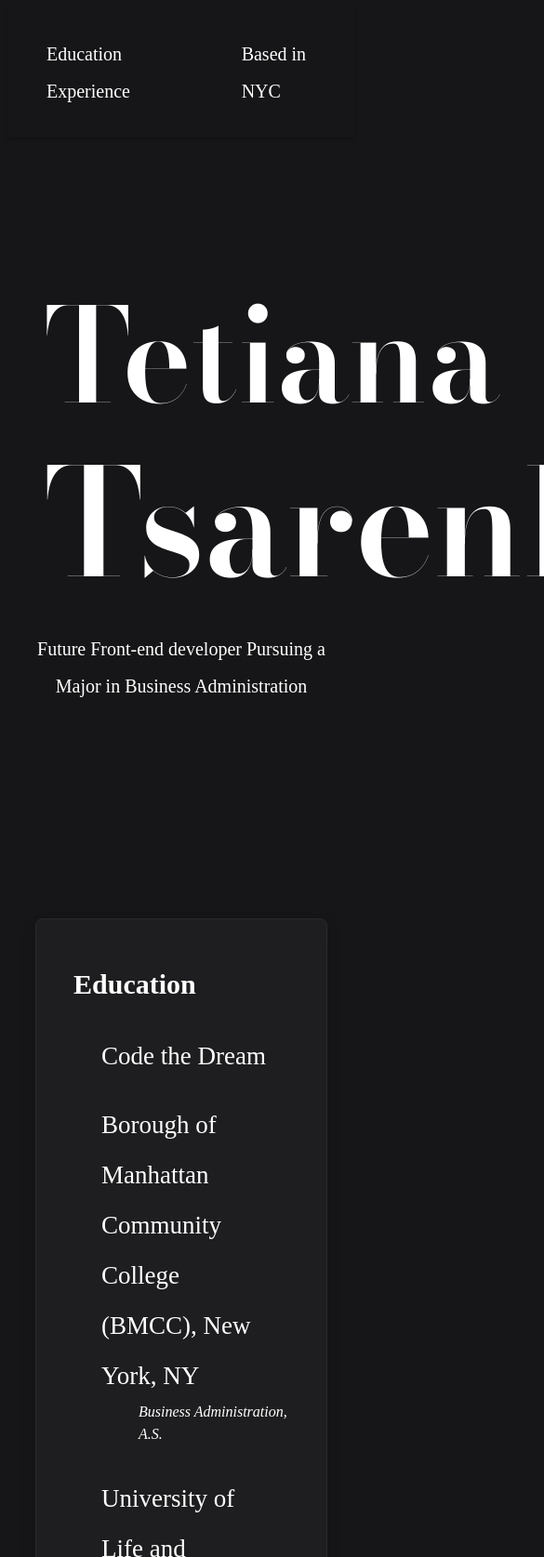
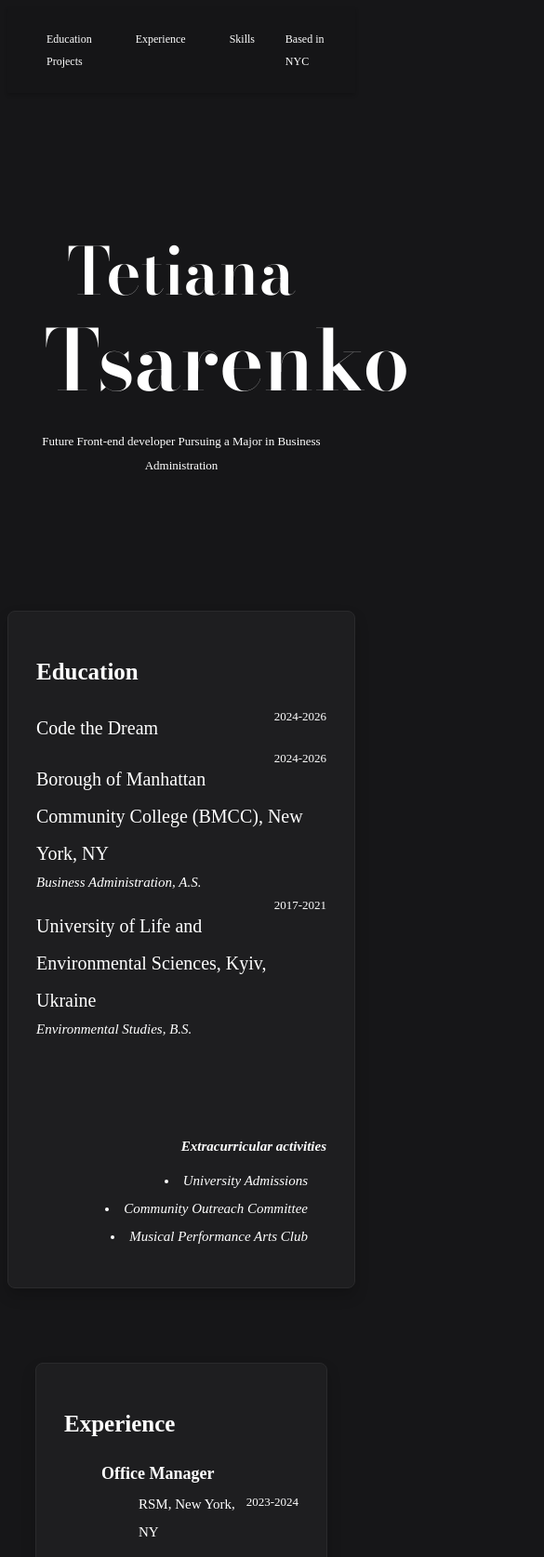
Before and after one commit to tanyya2/tanya_tsarenko_jupiter, a plain HTML site: page index.html in a window 390 px wide. Shown: the top 1675 px of the page at 93% size, 585 px wide, since content can reach past the window. Drawn offline with nearby package versions, Linux system fonts and the light colour scheme.

Commit message:
Lesson-9 - add styling to nav bar; add media query for smaller devices; add skills and project sections; do suggested adjustments from the Lesson-8

```diff
--- a/css/index.css
+++ b/css/index.css
@@ -20,7 +20,7 @@ h1 {
 
 h2 {
   font-size: 30px;
-  margin: 10px;
+  margin: 10px 0px;
 }
 
 .ancor-links-and-location {
@@ -30,6 +30,7 @@ h2 {
   display: flex;
   justify-content: space-between;
   align-items: center;
+  background-color: rgba(22, 22, 24, 0.8);
   padding: 10px 20px;
   font-size: 20px;
 }
@@ -49,7 +50,6 @@ h2 {
   text-decoration: none;
   color: white;
   font-weight: 500;
-  transition: color 0.3s ease, background-color 0.3s ease;
 }
 
 .top-left a:hover {
@@ -69,18 +69,24 @@ h2 {
   padding: 0 30px 130px 30px;
 }
 
+.dates {
+  float: right;
+  font-size: 15px;
+}
+
 .education {
   background-color: #1e1e20;
   border: 1px solid #2a2a2c;
   border-radius: 8px;
   box-shadow: 0 8px 15px rgba(0, 0, 0, 0.2);
+  gap: 35px;
   margin: 80px 30px 180px 30px;
   padding: 30px;
 }
 
 .university-name {
-  font-size: 27px;
-  margin: 20px 20px 0 40px;
+  font-size: 25px;
+  margin: 15px 0px 0 0px;
 }
 
 .speciality {
@@ -91,14 +97,15 @@ h2 {
 .extra-activities {
   text-align: right;
   font-size: 20px;
-  margin: 10px 20px 0 0;
+  margin: 100px 20px 0 0;
+  width: 100%;
   font-style: italic;
 }
 
 .extra-activities-list {
   list-style-position: inside;
   text-align: right;
-  margin: 0 20px 10px 0;
+  margin: 7px 20px 10px 0;
   font-style: italic;
 }
 
@@ -122,10 +129,11 @@ h2 {
 }
 
 .responsibilities-list {
-  list-style-position: inside;
-  padding-left: 40px;
-  margin: 0 0 20px 100px;
-  font-size: 18px;
+  list-style-type: square;
+  list-style-position: outside;
+  padding: 10px;
+  margin: 15px 0 20px 100px;
+  font-size: 20px;
 }
 
 .connect {
@@ -144,3 +152,58 @@ h2 {
 i:hover {
   color: #e6e6e6;
 }
+
+@media (min-width: 300px) and (max-width: 767px) {
+  body {
+    font-size: 10px;
+  }
+  h1 {
+    font-size: 70px;
+  }
+
+  h2 {
+    font-size: 25px;
+    margin: 10px 0px;
+  }
+  .surname {
+    font-size: 90px;
+  }
+  .education {
+    margin: 0px;
+  }
+  .ancor-links-and-location {
+    font-size: 12px;
+  }
+  .speciality {
+    text-align: left;
+    margin: 0;
+    font-size: 15px;
+  }
+  .about {
+    font-size: 13px;
+  }
+  .dates {
+    font-size: 13px;
+  }
+  .university-name {
+    font-size: 20px;
+  }
+  .extra-activities {
+    font-size: 15px;
+  }
+  .extra-activities-list {
+    font-size: 15px;
+  }
+  .position-at-work {
+    font-size: 18px;
+  }
+  .company-name {
+    font-size: 15px;
+  }
+  .responsibilities-list {
+    font-size: 16px;
+  }
+  .connect-icons {
+    font-size: 25px;
+  }
+}
--- a/index.html
+++ b/index.html
@@ -4,6 +4,7 @@
 <head>
     <title>Tetiana Tsarenko's Portfolio</title>
     <meta charset="UTF-8">
+    <meta name="viewport" content="width=device-width, initial-scale=1.0">
     <meta name="description"  content="Portfolio of Tetiana Tsarenko showcasing skills, experiences, and ways to connect.">
     <meta name="author" content="Tetiana Tsarenko">
     <link rel="preconnect" href="https://fonts.googleapis.com">
@@ -20,6 +21,8 @@
         <div class="top-left">
             <a href="#education">Education</a>
             <a href="#experience">Experience</a>
+            <a href="#skills">Skills</a>
+            <a href="#projects">Projects</a>
         </div>
 
         <div class="top-right">
@@ -36,7 +39,7 @@
 
 <div class="about">
 
-    <section id="About">
+    <section id="about">
 
         <p>Future Front-end developer Pursuing a Major in Business Administration</p>
 
@@ -45,14 +48,17 @@
 
 <div class="education" id="education">
     <section id="education">
+
         <h2>Education</h2>
 
+        <span class="dates">2024-2026</span>
         <p class="university-name">Code the Dream</p>
 
+        <span class="dates">2024-2026</span>
         <p class="university-name">Borough of Manhattan Community College (BMCC), New York, NY</p>
-
         <p class="speciality"><em>Business Administration, A.S.</em></p>
 
+        <span class="dates">2017-2021</span>
         <p class="university-name">University of Life and Environmental Sciences, Kyiv, Ukraine</p>
 
         <p class="speciality"><em>Environmental Studies, B.S.</em></p>
@@ -64,16 +70,18 @@
             <li>Community Outreach Committee</li>
             <li>Musical Performance Arts Club</li>
         </ul>
+
     </section>
 </div>
 
-<div class="experience" id="experience">
+<div class="experience">
     <section id="experience">
 
         <h2>Experience</h2>
             <h3 class="position-at-work">Office Manager</h3>
+            <span class="dates">2023-2024</span>
+            <p class="company-name">RSM, New York, NY</p>
 
-            <p class="company-name">RSM, New York, NY</p>
 
             <ul class="responsibilities-list">
                 <li>Scheduled meetings, maintained academic records, updated databases, and managed school events including parent meetings and awards ceremonies</li>
@@ -83,6 +91,7 @@
 
             <h3 class="position-at-work">Administrative Manager</h3>
 
+            <span class="dates"> 2021-2022</span>
             <p class="company-name">DAN.IT, Kyiv, Ukraine</p>
 
             <ul class="responsibilities-list">
@@ -93,6 +102,7 @@
 
             <h3 class="position-at-work">Administrative Manager</h3>
 
+            <span class="dates">2019-2020</span>
             <p class="company-name">White House Beauty Saloon, Kyiv, Ukraine</p>
 
             <ul class="responsibilities-list">
@@ -100,6 +110,24 @@
                 <li>Created marketing content and utilized social media to grow the customer base, leading to a threefold increase in clients within my tenure</li>
                 <li>Regularly engaged with clients to maintain high levels of customer satisfaction</li>
             </ul>
+    </section>
+</div>
+
+<div class="skills">
+
+    <section id="skills">
+
+   <h2>Skills</h2>
+
+    </section>
+</div>
+
+<div class="projects">
+
+    <section id="projects">
+
+    <h2>Projects</h2>
+    <ul></ul>
     </section>
 </div>
 
```
